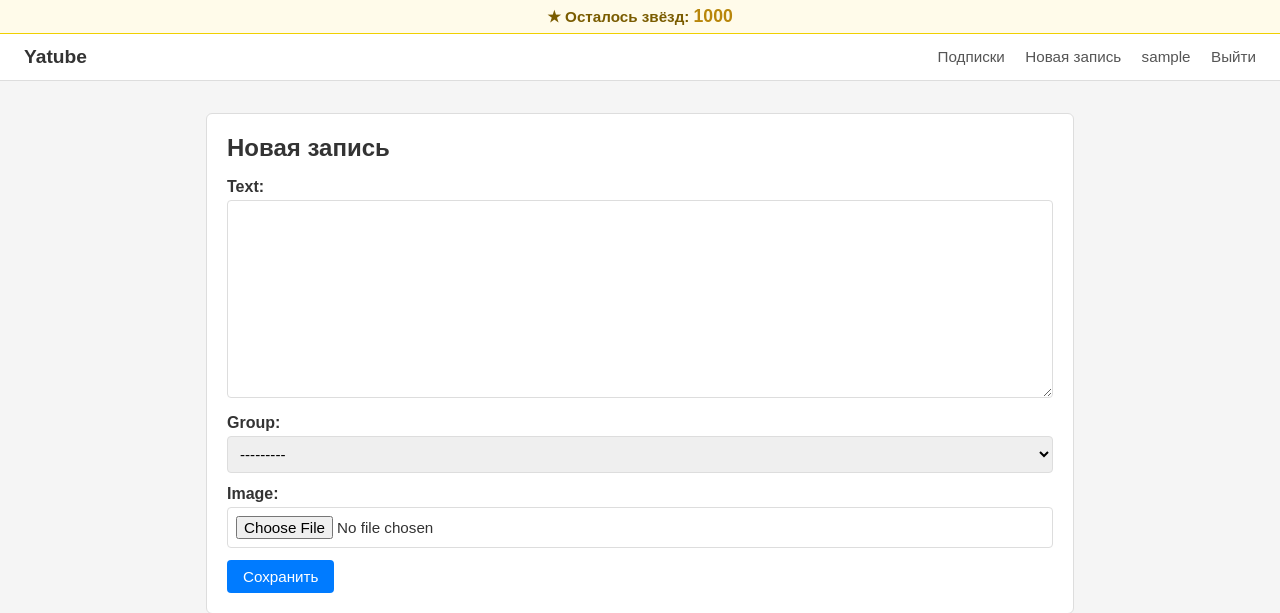
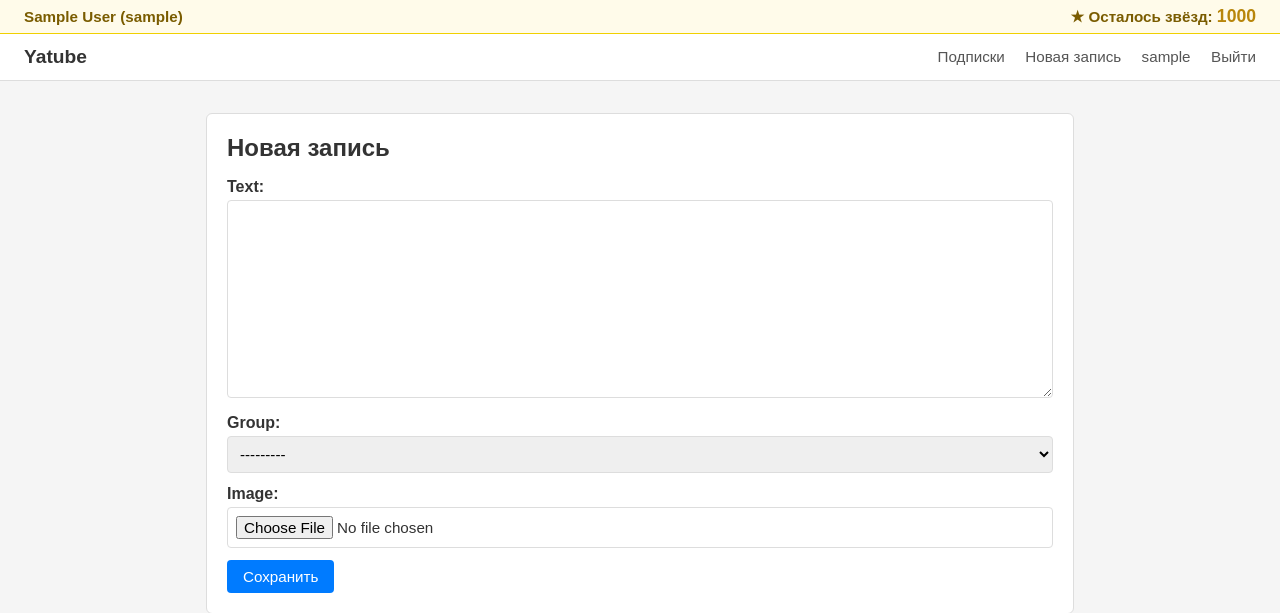
Before and after one commit to tim-da/yatube_project, a Django app: page /create/ in a window 1280 px wide. Shown: the top 613 px of the page. Run offline with Django 3.2, Linux system fonts and the light colour scheme; the visitor is signed in with stand-in values (Sample User, id 1); data that the repository does not hold is empty.

Commit message:
feat: Show user name/surname left, remaining stars right in banner
Co-Authored-By: Claude Sonnet 4.6 <noreply@anthropic.com>

```diff
--- a/yatube/templates/base.html
+++ b/yatube/templates/base.html
@@ -33,7 +33,7 @@
     .errorlist { color: red; font-size: 0.85rem; list-style: none; }
     .post-image { max-width: 100%; border-radius: 4px; margin-top: 12px; }
     .comment { border-top: 1px solid #eee; padding-top: 12px; margin-top: 12px; }
-    .stars-banner { background: #fffbea; border-bottom: 1px solid #f0d000; padding: 6px 24px; font-size: 0.95rem; font-weight: bold; color: #7a5c00; text-align: center; }
+    .stars-banner { background: #fffbea; border-bottom: 1px solid #f0d000; padding: 6px 24px; font-size: 0.95rem; font-weight: bold; color: #7a5c00; display: flex; justify-content: space-between; align-items: center; }
     .stars-banner .stars-count { font-size: 1.1rem; color: #b8860b; }
     .stars-banner.empty { background: #fff0f0; border-color: #dc3545; color: #a00; }
     .stars-banner.empty .stars-count { color: #dc3545; }
@@ -42,8 +42,8 @@
 <body>
 {% if user.is_authenticated %}
   <div class="stars-banner{% if user.profile.stars == 0 %} empty{% endif %}">
-    &#9733; Осталось звёзд: <span class="stars-count">{{ user.profile.stars }}</span>
-    {% if user.profile.stars == 0 %}&nbsp;— звёзды закончились, лайки недоступны{% endif %}
+    <span>{{ user.get_full_name|default:user.username }}{% if user.get_full_name %} ({{ user.username }}){% endif %}</span>
+    <span>&#9733; Осталось звёзд: <span class="stars-count">{{ user.profile.stars }}</span>{% if user.profile.stars == 0 %}&nbsp;— звёзды закончились{% endif %}</span>
   </div>
 {% endif %}
   <nav class="navbar">
```
